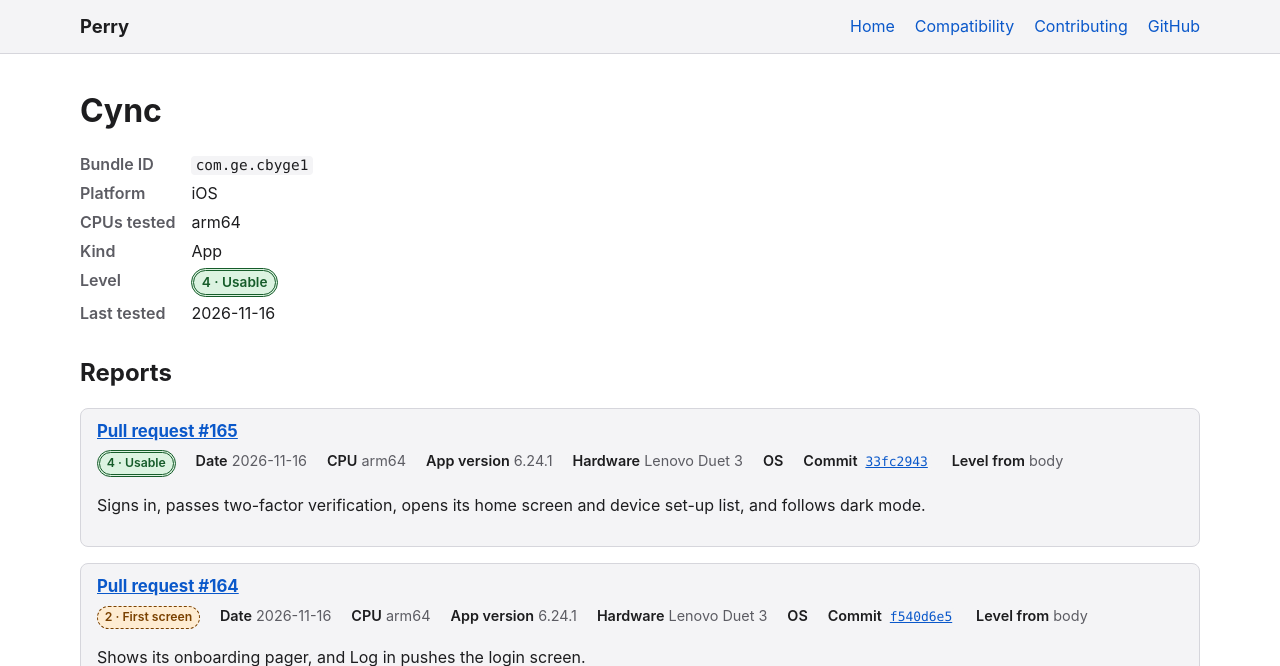
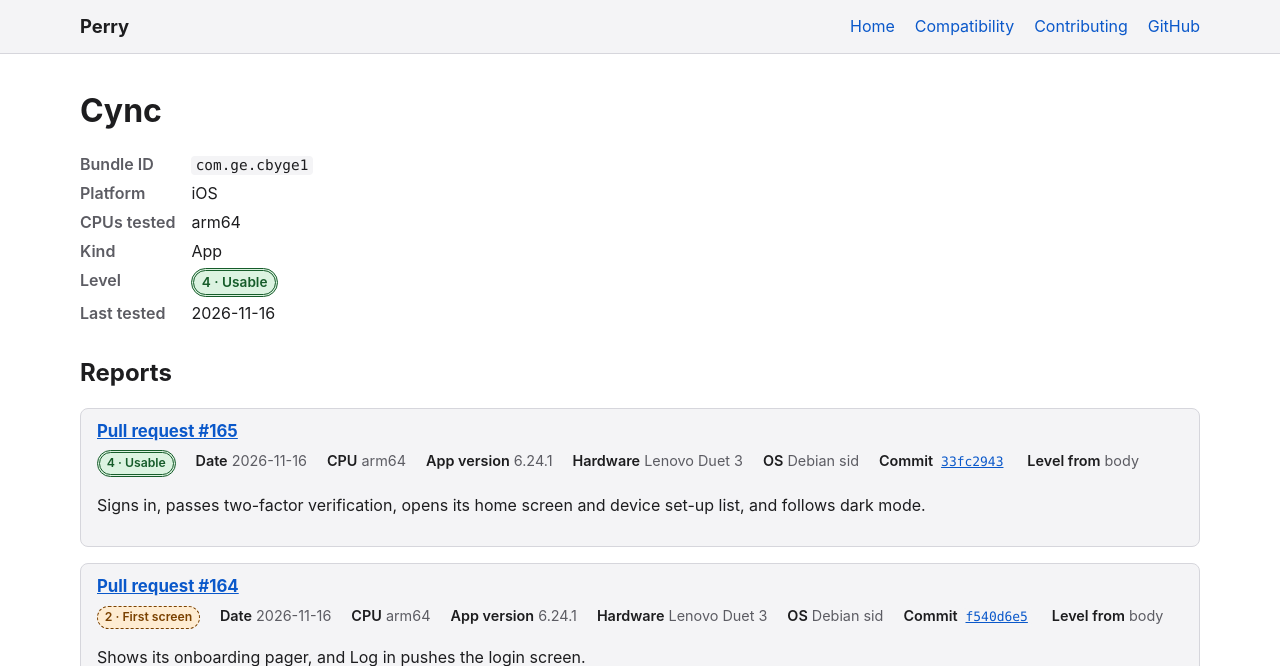
Before and after one commit to MillerTechnologyPeru/Perry, a Jekyll site: the page built from docs/_apps/ios/com.ge.cbyge1.md, in a window 1280 px wide, cut to the strip 0-666 px from the top of the page. Built offline with Jekyll 4.4.1, drawn with Linux system fonts in a browser that asks for light colours.

Commit message:
Add the OS to Cync's reports

```diff
--- a/docs/_apps/ios/com.ge.cbyge1.md
+++ b/docs/_apps/ios/com.ge.cbyge1.md
@@ -11,6 +11,7 @@ reports:
     cpu: arm64
     app_version: "6.24.1"
     hardware: Lenovo Duet 3
+    os: Debian sid
     level: 2
     source: body
     notes: Shows its onboarding pager, and Log in pushes the login screen.
@@ -24,6 +25,7 @@ reports:
     cpu: arm64
     app_version: "6.24.1"
     hardware: Lenovo Duet 3
+    os: Debian sid
     level: 4
     source: body
     notes: Signs in, passes two-factor verification, opens its home screen and device set-up list, and follows dark mode.
```
